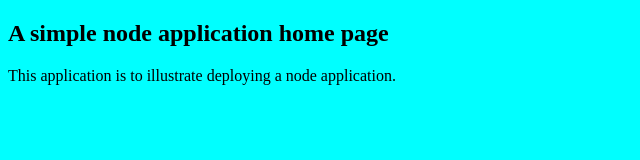
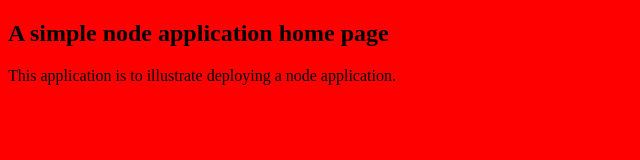
Before and after one commit to pmversion1/v100, a website: page index.html in a window 1280 px wide. Shown: the whole page, without its empty margins (0-640 px from the left). Drawn offline with Linux system fonts and the light colour scheme.

Commit message:
colour change test

```diff
--- a/index.html
+++ b/index.html
@@ -5,7 +5,7 @@
   </title>
   <script></script>
 </head>
-<body style="background-color:aqua">
+<body style="background-color:red">
   <h2>A simple node application home page</h2>
   <p>This application is to illustrate deploying a node application.</p>
 </body>
```
